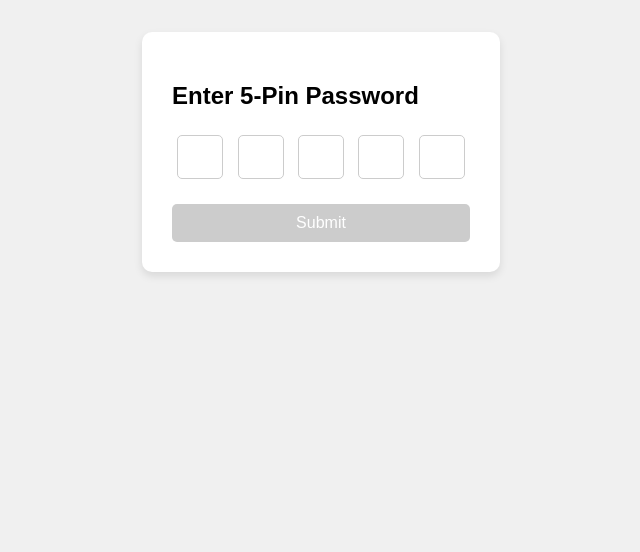
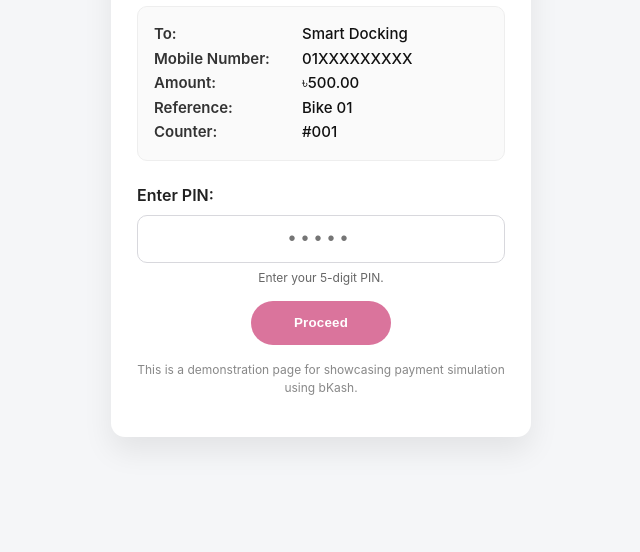
Before and after one commit to ahnafiqbal-git/my-5-pin-password-page, a plain HTML site: page index.html in a window 1280 px wide. Shown: the part 248-800 px from the top of the page, without its empty margins (319-959 px from the left). Drawn offline with Linux system fonts and the light colour scheme.

Commit message:
Update index.html
like tomal

```diff
--- a/index.html
+++ b/index.html
@@ -1,102 +1,215 @@
 <!DOCTYPE html>
 <html lang="en">
 <head>
-  <meta charset="UTF-8">
-  <meta name="viewport" content="width=device-width, initial-scale=1.0">
-  <title>5-Pin Password Input</title>
+  <meta charset="UTF-8" />
+  <meta name="viewport" content="width=device-width, initial-scale=1" />
+  <title>Send Money – PathaoPay Demo</title>
   <style>
-    body {
-      font-family: Arial, sans-serif;
-      display: flex;
-      justify-content: center;
-      align-items: center;
-      height: 100vh;
-      margin: 0;
-      background-color: #f0f0f0;
+    :root{
+      --magenta:#c2185b;          /* title & button color (bkash-like) */
+      --magenta-dark:#9d1448;
+      --text:#222;
+      --muted:#666;
+      --card:#ffffff;
+      --bg:#f5f6f8;
+      --ring:#d8d8dd;
     }
-    .container {
-      background-color: #fff;
-      padding: 30px;
-      border-radius: 10px;
-      box-shadow: 0 4px 8px rgba(0, 0, 0, 0.1);
+    *{box-sizing:border-box}
+    body{
+      margin:0;
+      background:var(--bg);
+      color:var(--text);
+      font:16px/1.5 -apple-system,BlinkMacSystemFont,"Segoe UI",Roboto,Ubuntu,"Helvetica Neue",Arial,"Noto Sans",sans-serif;
+      display:grid;
+      place-items:center;
+      min-height:100vh;
+      padding:24px;
     }
-    .input-group {
-      margin-bottom: 20px;
+
+    .wrap{
+      width:100%;
+      max-width:420px;
     }
-    input[type="password"] {
-      width: 40px;
-      height: 40px;
-      text-align: center;
-      font-size: 20px;
-      margin: 5px;
-      border-radius: 5px;
-      border: 1px solid #ccc;
+
+    /* simple text logo */
+    .logo{
+      display:flex;
+      align-items:center;
+      gap:10px;
+      margin-bottom:16px;
+      justify-content:center;
+      user-select:none;
     }
-    button {
-      width: 100%;
-      padding: 10px;
-      background-color: #4CAF50;
-      color: white;
-      border: none;
-      border-radius: 5px;
-      cursor: pointer;
-      font-size: 16px;
+    .logo svg{height:28px}
+    .logo .word{
+      font-weight:800;
+      letter-spacing:.2px;
+      font-size:22px;
     }
-    button:disabled {
-      background-color: #ccc;
+
+    .card{
+      background:var(--card);
+      border-radius:14px;
+      box-shadow:0 14px 30px rgba(0,0,0,.08);
+      padding:28px 26px;
     }
-    p {
-      color: red;
+
+    h1{
+      margin:2px 0 18px 0;
+      text-align:center;
+      color:var(--magenta);
+      font-size:28px;
+      font-weight:700;
+    }
+
+    .kv{
+      background:rgba(0,0,0,.02);
+      border:1px solid #eee;
+      border-radius:10px;
+      padding:14px 16px;
+      margin-bottom:22px;
+    }
+    .row{
+      display:flex;
+      gap:8px;
+      margin:2px 0;
+      font-size:15px;
+    }
+    .row .k{
+      width:140px;
+      color:#333;
+      font-weight:600;
+    }
+    .row .v{
+      color:#111;
+      font-weight:500;
+    }
+
+    label{
+      display:block;
+      margin:6px 0 8px;
+      font-weight:600;
+    }
+    .pinbox{
+      position:relative;
+    }
+    input[type="password"]{
+      width:100%;
+      height:48px;
+      border-radius:10px;
+      border:1px solid var(--ring);
+      padding:0 14px;
+      font-size:20px;
+      letter-spacing:6px;          /* spaced ••••• */
+      text-align:center;
+      outline:none;
+      transition:border .15s ease, box-shadow .15s ease;
+      background:#fff;
+    }
+    input[type="password"]:focus{
+      border-color:#c9b6c2;
+      box-shadow:0 0 0 3px rgba(194,24,91,.12);
+    }
+    .hint{
+      margin-top:6px;
+      color:var(--muted);
+      font-size:12px;
+      text-align:center;
+      min-height:16px;
+    }
+
+    .btn{
+      display:inline-block;
+      width:140px;
+      height:44px;
+      border-radius:999px;
+      border:0;
+      margin:14px auto 0;
+      background:var(--magenta);
+      color:#fff;
+      font-weight:700;
+      letter-spacing:.2px;
+      cursor:pointer;
+      transition:transform .05s ease, background .15s ease, opacity .15s ease;
+    }
+    .btn:active{ transform:translateY(1px) }
+    .btn:disabled{
+      opacity:.6;
+      cursor:not-allowed;
+      background:var(--magenta);
+    }
+
+    .foot{
+      text-align:center;
+      color:#888;
+      font-size:12px;
+      margin-top:16px;
     }
   </style>
 </head>
 <body>
+  <div class="wrap">
+    <!-- PathaoPay logo (inline SVG, no external asset needed) -->
+    <div class="logo" aria-label="PathaoPay">
+      <svg viewBox="0 0 24 24" fill="none" aria-hidden="true">
+        <circle cx="12" cy="12" r="11" stroke="currentColor" stroke-width="2"></circle>
+        <path d="M7 12h10M12 7v10" stroke="currentColor" stroke-width="2" stroke-linecap="round"></path>
+      </svg>
+      <div class="word">PathaoPay</div>
+    </div>
 
-  <div class="container">
-    <h2>Enter 5-Pin Password</h2>
-    <div class="input-group">
-      <input type="password" id="pin1" maxlength="1" oninput="checkPin()">
-      <input type="password" id="pin2" maxlength="1" oninput="checkPin()">
-      <input type="password" id="pin3" maxlength="1" oninput="checkPin()">
-      <input type="password" id="pin4" maxlength="1" oninput="checkPin()">
-      <input type="password" id="pin5" maxlength="1" oninput="checkPin()">
+    <div class="card">
+      <h1>Send Money</h1>
+
+      <div class="kv" role="group" aria-label="Payment details">
+        <div class="row"><div class="k">To:</div><div class="v">Smart Docking</div></div>
+        <div class="row"><div class="k">Mobile Number:</div><div class="v">01XXXXXXXXX</div></div>
+        <div class="row"><div class="k">Amount:</div><div class="v">৳500.00</div></div>
+        <div class="row"><div class="k">Reference:</div><div class="v">Bike 01</div></div>
+        <div class="row"><div class="k">Counter:</div><div class="v">#001</div></div>
+      </div>
+
+      <label for="pin">Enter PIN:</label>
+      <div class="pinbox">
+        <input id="pin" type="password" inputmode="numeric" autocomplete="off" maxlength="5"
+               aria-describedby="hint"
+               placeholder="•••••" />
+      </div>
+
+      <div class="hint" id="hint">Enter your 5-digit PIN.</div>
+
+      <div style="text-align:center">
+        <button class="btn" id="proceedBtn" disabled>Proceed</button>
+      </div>
+
+      <p class="foot">This is a demonstration page for showcasing payment simulation using bKash.</p>
     </div>
-    <button id="submitBtn" disabled onclick="submitPin()">Submit</button>
-    <p id="errorMessage" style="display: none;">Please enter a 5-digit pin.</p>
   </div>
 
   <script>
-    function checkPin() {
-      const pinInputs = document.querySelectorAll('input[type="password"]');
-      const submitBtn = document.getElementById("submitBtn");
-      let allFilled = true;
+    const pin = document.getElementById('pin');
+    const btn = document.getElementById('proceedBtn');
+    const hint = document.getElementById('hint');
 
-      pinInputs.forEach(input => {
-        if (input.value === "") {
-          allFilled = false;
-        }
-      });
+    // Only allow digits & enable button when exactly 5
+    pin.addEventListener('input', (e) => {
+      // strip non-digits
+      const digits = e.target.value.replace(/\D/g, '').slice(0,5);
+      if (digits !== e.target.value) e.target.value = digits;
 
-      if (allFilled) {
-        submitBtn.disabled = false;
-        document.getElementById("errorMessage").style.display = "none";
+      if (digits.length === 5) {
+        btn.disabled = false;
+        hint.textContent = '';
       } else {
-        submitBtn.disabled = true;
-        document.getElementById("errorMessage").style.display = "none";
+        btn.disabled = true;
+        hint.textContent = 'Enter your 5-digit PIN.';
       }
-    }
+    });
 
-    function submitPin() {
-      const pinInputs = document.querySelectorAll('input[type="password"]');
-      const pin = Array.from(pinInputs).map(input => input.value).join("");
-
-      if (pin.length === 5) {
-        alert("Password successfully submitted: " + pin);
-      } else {
-        document.getElementById("errorMessage").style.display = "block";
-      }
-    }
+    btn.addEventListener('click', () => {
+      // In real life, never alert the PIN. This is a demo.
+      alert('PIN accepted. (Demo only)');
+    });
   </script>
-
 </body>
 </html>
```
